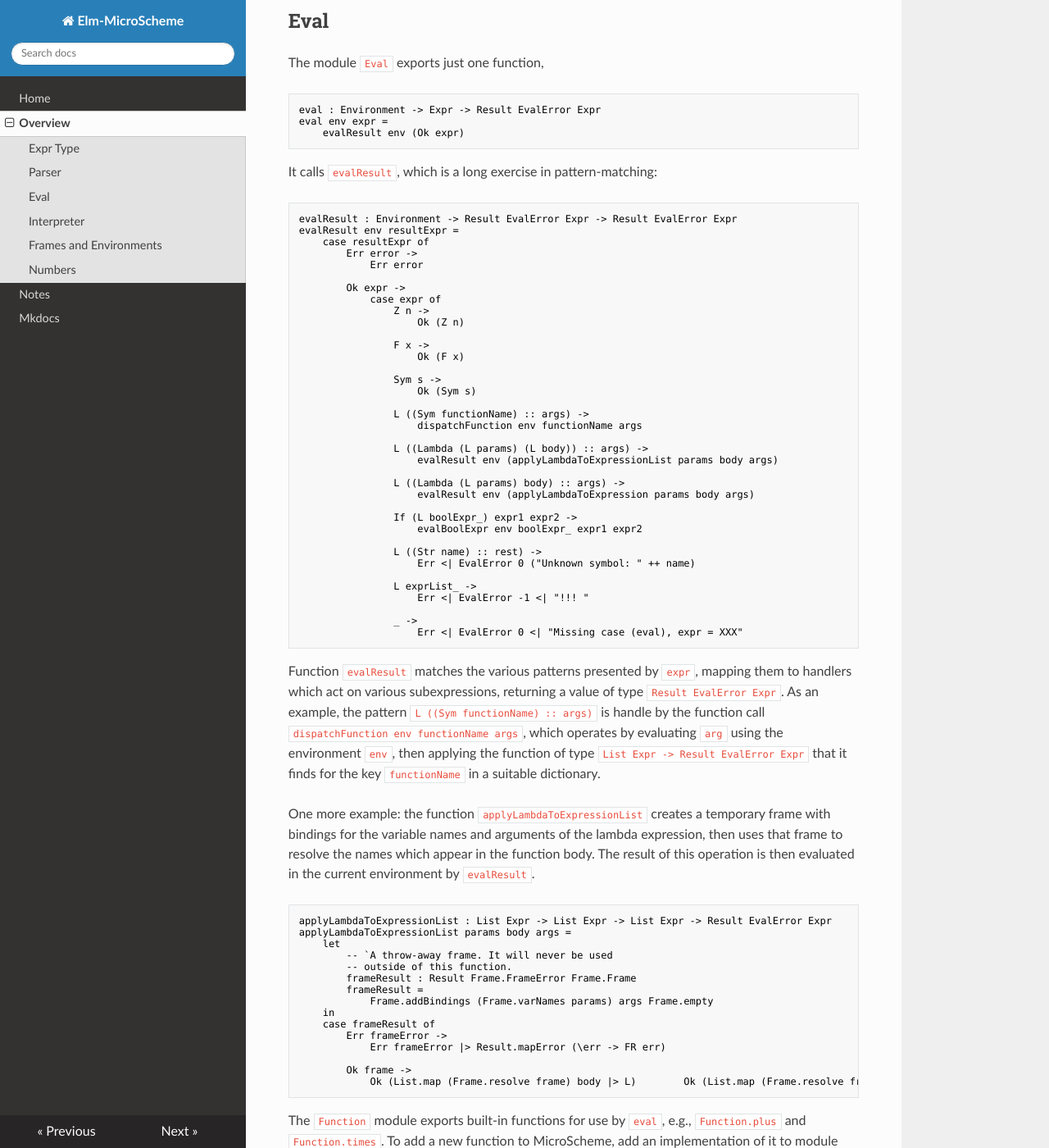
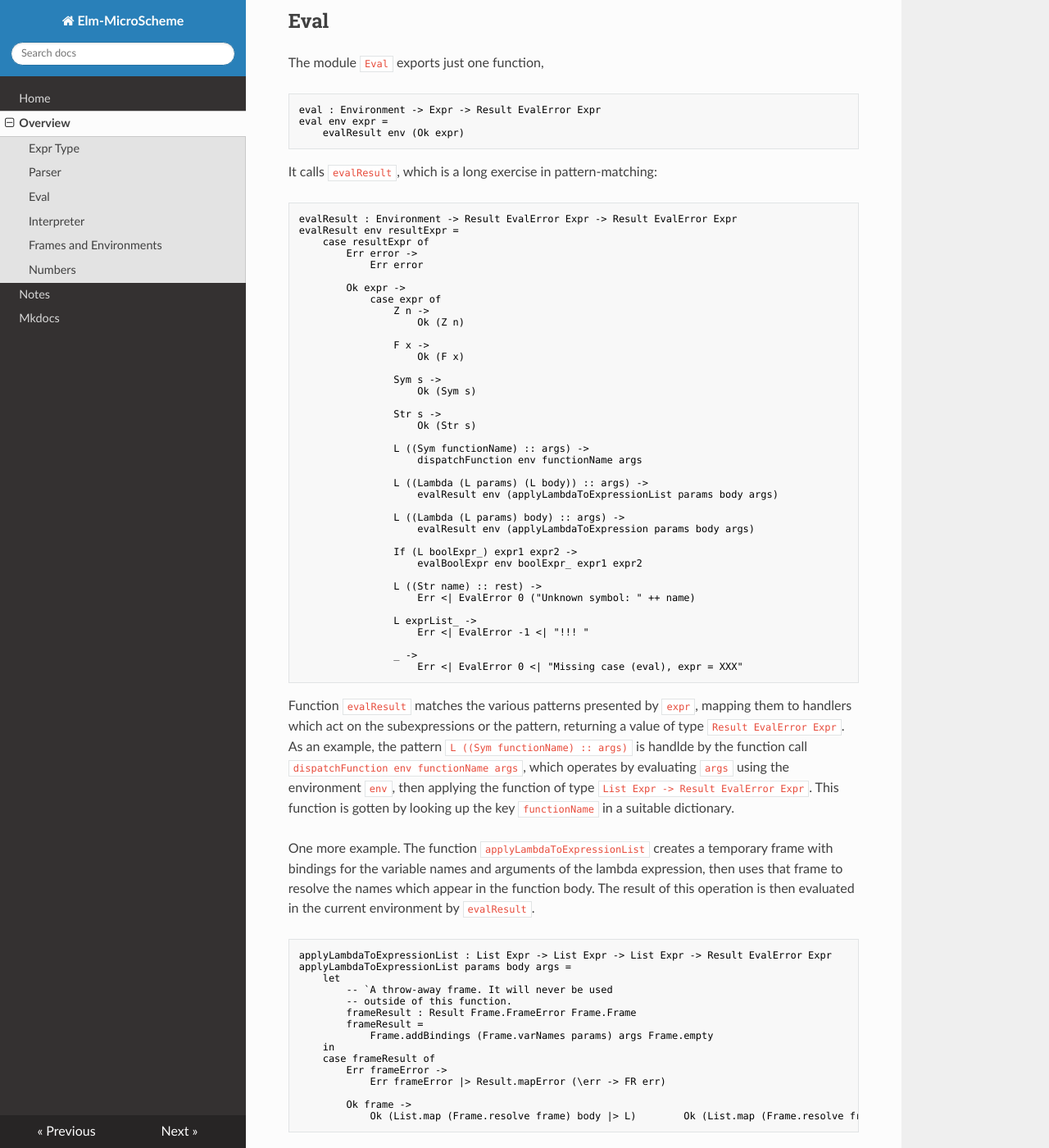
Before and after one commit to jxxcarlson/elm-microscheme, an MkDocs documentation site: the page built from docs/docs/overview.md, in a window 1280 px wide and 1400 px high, scrolled down 820 px. Shown: the whole window at 82% size. Built offline with MkDocs 1.6.1, drawn with Linux system fonts in a browser that asks for light colours; nearby versions of some CDN libraries.

Commit message:
update docs

```diff
--- a/docs/docs/overview.md
+++ b/docs/docs/overview.md
@@ -73,6 +73,9 @@ evalResult env resultExpr =
                 Sym s ->
                     Ok (Sym s)
 
+                Str s ->
+                    Ok (Str s)
+
                 L ((Sym functionName) :: args) ->
                     dispatchFunction env functionName args
 
@@ -97,15 +100,17 @@ evalResult env resultExpr =
 
 
 Function `evalResult` matches the various patterns presented by
-`expr`, mapping them to handlers which act on various subexpressions, returning a value of
+`expr`, mapping them to handlers which act on the subexpressions
+or the pattern, returning a value of
 type `Result EvalError Expr`.  As an example, the pattern
-`L ((Sym functionName) :: args)` is handle by the function call
+`L ((Sym functionName) :: args)` is handlde by the function call
 `dispatchFunction env functionName args`, which operates by
-evaluating `arg` using the environment `env`, then applying
-the function of type `List Expr -> Result EvalError Expr` that it finds for the key `functionName`
+evaluating `args` using the environment `env`, then applying
+the function of type `List Expr -> Result EvalError Expr`.
+This function is gotten by looking up the key `functionName`
 in a suitable dictionary.
 
-One more example: the function `applyLambdaToExpressionList`  creates a temporary frame with
+One more example. The function `applyLambdaToExpressionList`  creates a temporary frame with
 bindings for the variable names and arguments of the
 lambda expression, then uses that frame to
 resolve the names which appear in the function
```
